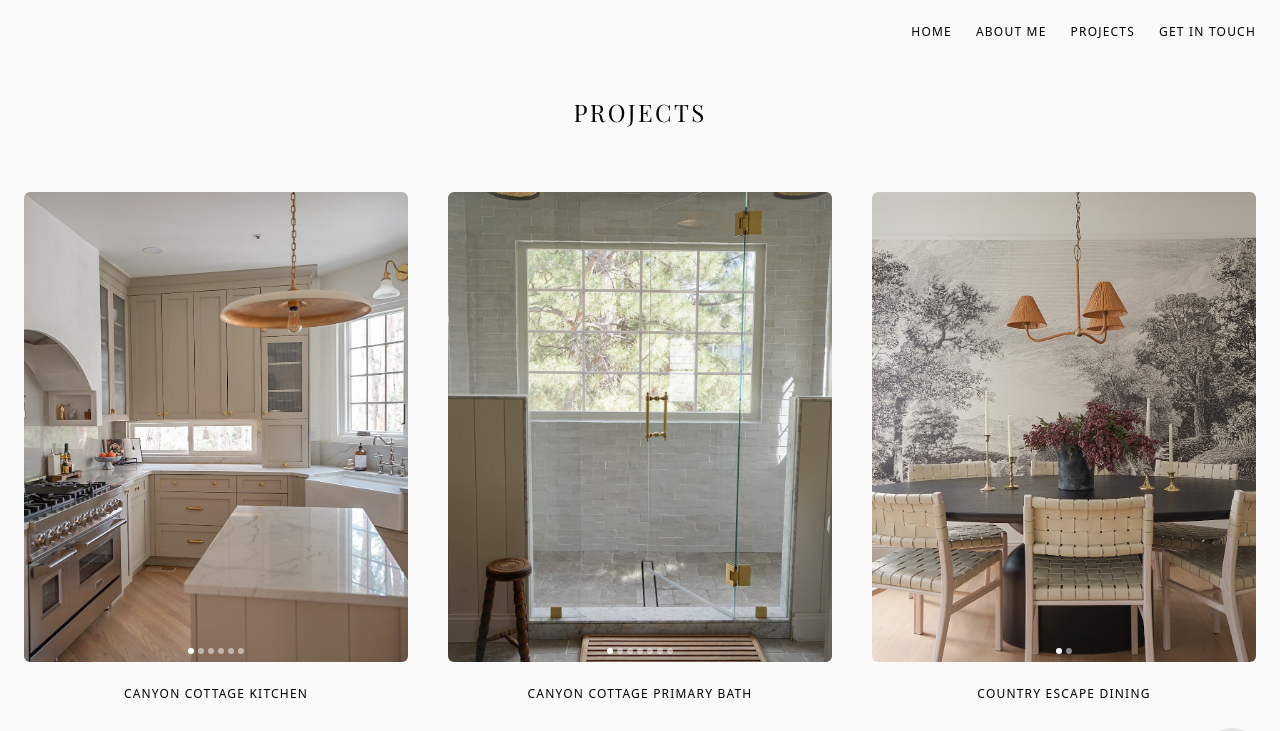
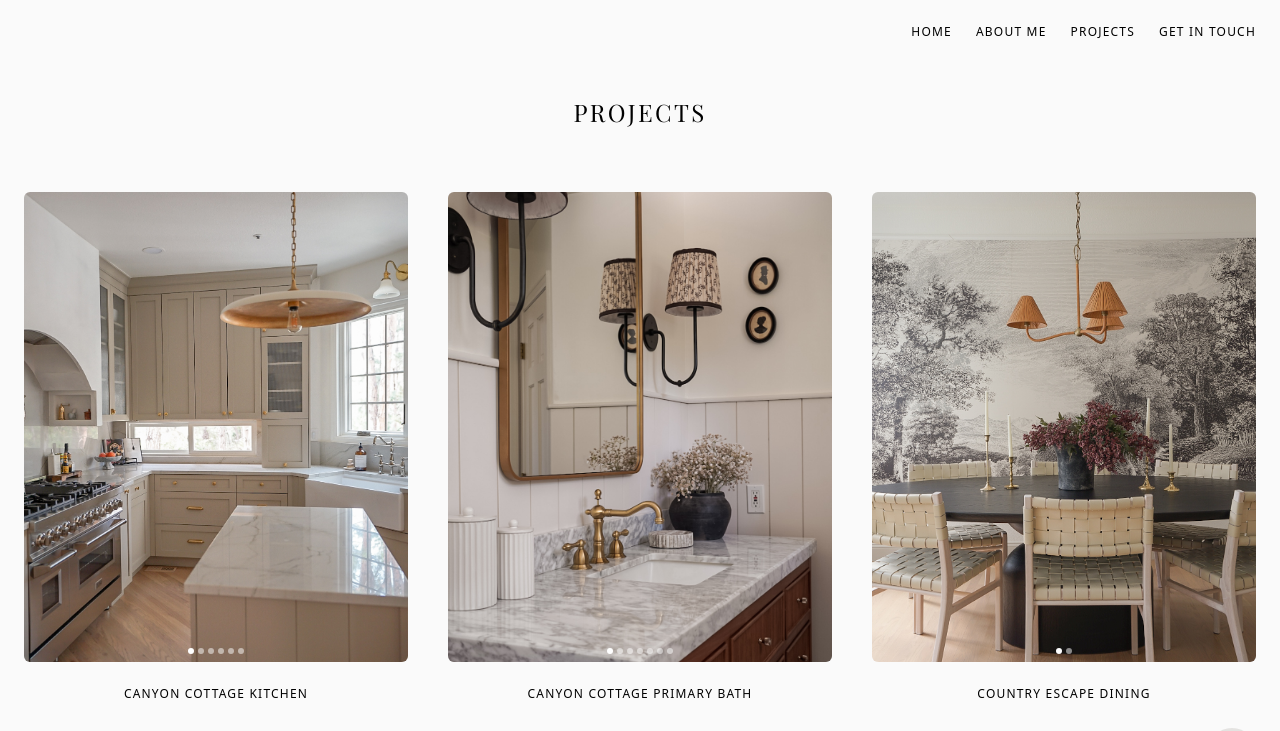
Before and after one commit to HalcyonHaus/halcyonhaus-site, a Next.js app: page /projects in a window 1280 px wide. Shown: the top 731 px of the page. Built offline with nearby package versions, Linux system fonts and the light colour scheme.

Commit message:
Update projects.js

```diff
--- a/pages/projects.js
+++ b/pages/projects.js
@@ -19,8 +19,8 @@ const projects = [
     {
     title: "Canyon Cottage Primary Bath",
     images: [
+      "/images/PRIMARYBATH0.JPG",
       "/images/PRIMARYBATH2.JPG",
-      "/images/PRIMARYBATH0.JPG",
       "/images/PRIMARYBATH00.JPG",
       "/images/DSC02081.jpeg",
       "/images/DSC02075.jpeg",
```
